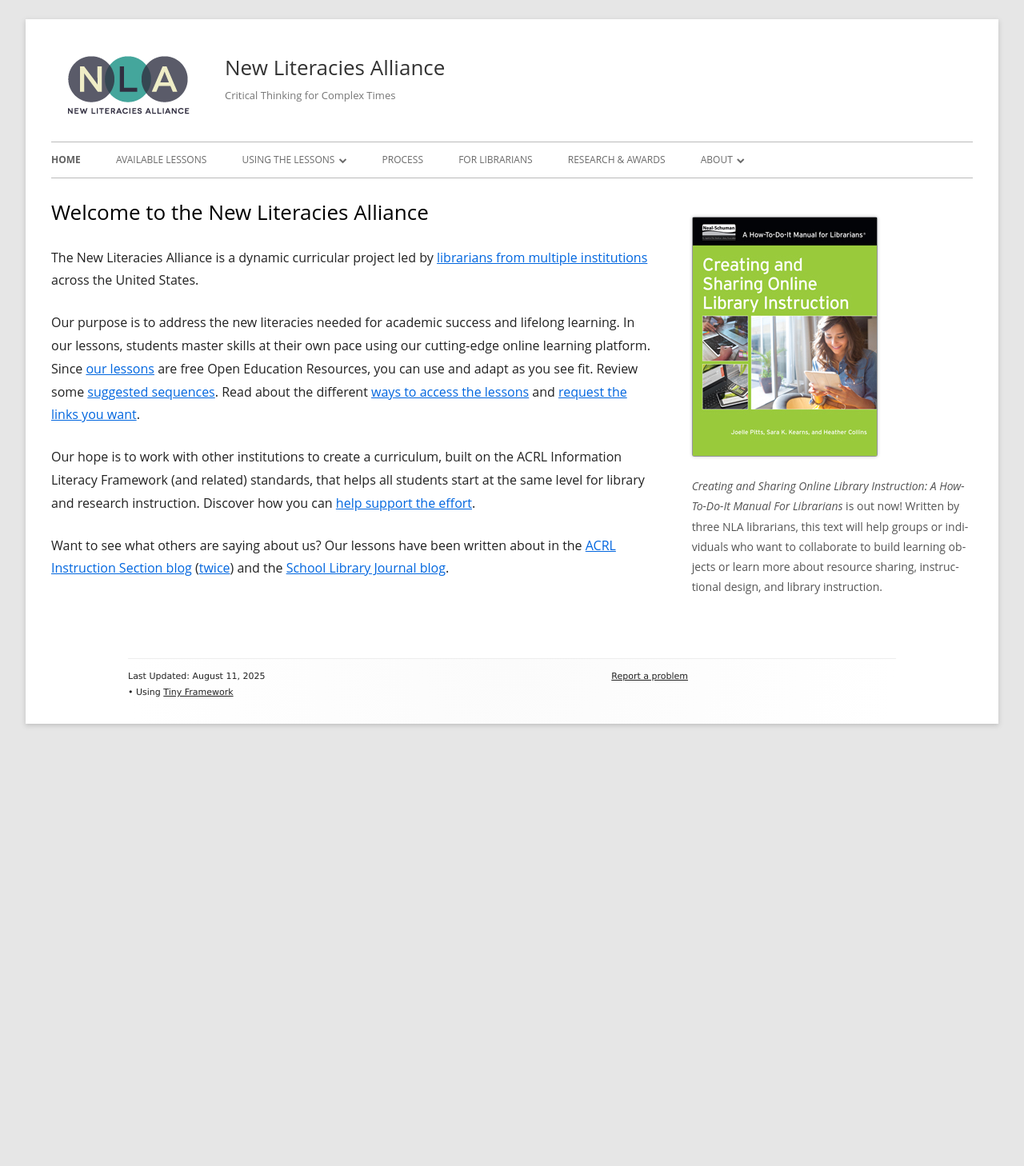
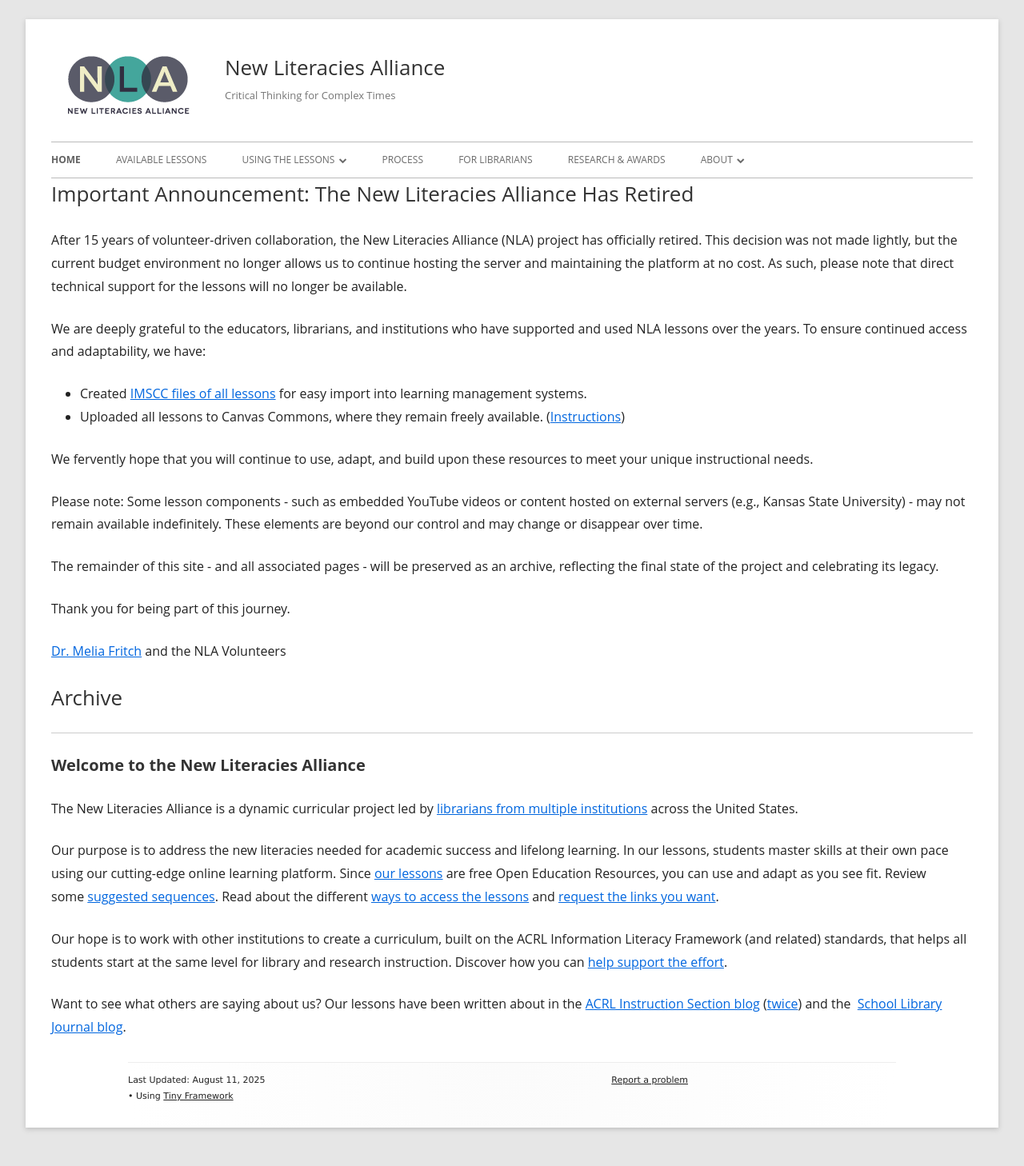
Before and after one commit to newliteraciesalliance/newliteraciesalliance.org, a Jekyll site: the page built from index.html, in a window 1280 px wide. Shown: the whole page at 80% size. Built offline with Jekyll 4.4.1, drawn with Linux system fonts in a browser that asks for light colours; before the commit the page ends 953 px from its top, so only the background shows below that.

Commit message:
Update with current text

```diff
--- a/index.html
+++ b/index.html
@@ -4,73 +4,26 @@
 
 layout: home
 # title: Welcome to New Literacies Alliance
+title: "New Literacies Alliance"
 ---
-<div id="content" class="site-content">
-    <div id="primary" class="content-area">
-        <main id="main" class="site-main" itemscope="itemscope" itemprop="mainContentOfPage">
-            <article id="post-31" class="post-31 page type-page status-publish" itemscope=""
-                itemtype="https://schema.org/Article">
-                <header class="entry-header">
-                    <h1 class="entry-title" itemprop="headline">Welcome to the New Literacies Alliance</h1>
-                    <link itemprop="mainEntityOfPage" href="{{ "/" | relative_url }}" />
-                </header>
-                <div class="entry-content" itemprop="articleBody">
-                    <p>The New Literacies Alliance is a dynamic curricular project led by <a href="{{ "/about-us/" | relative_url }}">librarians from multiple institutions</a> across the United States.</p>
-                    <p>Our purpose is to address the new literacies needed for academic success and lifelong learning.
-                        In our lessons, students master skills at their own pace using our cutting-edge online learning
-                        platform. Since <a style="font-size: 1rem;" href="{{ "/available-lessons/" | relative_url }}">our lessons</a><span style="font-size: 1rem;"> are free Open Education Resources, you
-                        can use and adapt as you see fit. </span><span style="font-size: 1rem;">Review
-                        some</span><span style="font-size: 1rem;"> </span><a style="font-size: 1rem;" href="{{ "/using-lessons/popular-sequences/" | relative_url }}">suggested sequences</a><span
-                            style="font-size: 1rem;">. Read about the different</span><span style="font-size: 1rem;">
-                        </span><a style="font-size: 1rem;" href="{{ "/using-lessons/get-lesson-links/" | relative_url }}">ways to access the lessons</a> and<span style="font-size: 1rem;"> </span><a
-                        style="font-size: 1rem;"
-                        href="{{ "/using-lessons/get-lesson-links/" | relative_url }}">request
-                        the links you want</a>.<span style="font-size: 1rem;"> </span>
-                    </p>
-                    <p>Our hope is to work with other institutions to create a curriculum, built on the ACRL Information
-                        Literacy Framework (and related) standards, that helps all students start at the same level for
-                        library and research instruction. Discover how you can <a href="{{ "/about-us/join/" | relative_url }}">help support the effort</a>.
-                    </p>
-                    <p>Want to see what others are saying about us? Our lessons have been written about in the <a
-                        style="font-size: 1rem;"
-                        href="https://acrl.ala.org/IS/instruction-tools-resources-2/pedagogy/primo-peer-reviewed-instruction-materials-online/primo-site-of-the-month/march-2017-site-of-the-month/">ACRL
-                        Instruction Section blog</a><span style="font-size: 1rem;"> </span><span
-                            style="font-size: 1rem;">(</span><a style="font-size: 1rem;"
-                            href="https://acrl.ala.org/IS/instruction-tools-resources-2/pedagogy/primo-peer-reviewed-instruction-materials-online/primo-site-of-the-month/april-2017-site-of-the-month/">twice</a><span
-                            style="font-size: 1rem;">)</span><span style="font-size: 1rem;"> </span><span
-                            style="font-size: 1rem;">and the </span><span style="font-size: 1rem;"> </span><a
-                            style="font-size: 1rem;"
-                            href="http://blogs.slj.com/neverendingsearch/2018/07/12/a-little-help-from-our-academic-friends-five-fine-portals-for-instructional-fodder/">School
-                        Library Journal blog</a><span style="font-size: 1rem;">.</span>
-                    </p>
-                </div>
-                <!-- .entry-content -->
-                <footer class="entry-meta"> </footer>
-                <!-- .entry-meta -->
-            </article>
-            <!-- #post-31 -->
-        </main>
-        <!-- .site-main -->
-    </div>
-    <!-- #primary -->
-    <aside id="secondary" class="sidebar widget-area" aria-labelledby="sidebar-header" itemscope="itemscope"
-        itemtype="https://schema.org/WPSideBar">
-        <h2 class="screen-reader-text" id="sidebar-header">Main Sidebar</h2>
-        <section id="text-6" class="widget widget_text">
-            <div class="textwidget">
-                <p>
-                    <a href="https://www.alastore.ala.org/content/creating-and-sharing-online-library-instruction-how-do-it-manual-librarians"
-                        target="_blank" rel="noopener"><img loading="lazy" decoding="async"
-                    class="alignnone size-medium wp-image-802" src="{{ "/assets/images/CreatingSharingOnlineLibraryInstruction-232x300.png" | relative_url }}"
-                    alt="" width="232" height="300" /></a>
-                    <br /> <em>Creating and Sharing Online Library Instruction: A How-To-Do-It Manual For
-                    Librarians</em> is out now! Written by three NLA librarians, this text will help groups or
-                    individuals who want to collaborate to build learning objects or learn more about resource sharing,
-                    instructional design, and library instruction.
-                </p>
-            </div>
-        </section>
-    </aside>
-    <!-- #secondary -->
+<div class="entry-content" itemprop="articleBody">
+    <h2>Important Announcement: The New Literacies Alliance Has Retired</h2>
+    <p>After 15 years of volunteer-driven collaboration, the New Literacies Alliance (NLA) project has officially retired. This decision was not made lightly, but the current budget environment no longer allows us to continue hosting the server and maintaining the platform at no cost. As such, please note that direct technical support for the lessons will no longer be available.</p>
+    <p>We are deeply grateful to the educators, librarians, and institutions who have supported and used NLA lessons over the years. To ensure continued access and adaptability, we have:</p>
+    <ul>
+        <li>Created <a href="https://drive.google.com/file/d/1M5kBM4n4tbiTaTsZPyvdBMl-Kg9uPPdz/view?usp=sharing">IMSCC files of all lessons</a> for easy import into learning management systems.</li>
+        <li>Uploaded all lessons to Canvas Commons, where they remain freely available. (<a href="https://newliteraciesalliance.org/wp-content/uploads/2025/08/NLA_Lessons_Import_Instruction_Sheet.docx">Instructions</a>)</li>
+    </ul>
+    <p>We fervently hope that you will continue to use, adapt, and build upon these resources to meet your unique instructional needs.</p>
+    <p>Please note: Some lesson components - such as embedded YouTube videos or content hosted on external servers (e.g., Kansas State University) - may not remain available indefinitely. These elements are beyond our control and may change or disappear over time.</p>
+    <p>The remainder of this site - and all associated pages - will be preserved as an archive, reflecting the final state of the project and celebrating its legacy.</p>
+    <p>Thank you for being part of this journey.</p>
+    <p><a href="mailto:melia@ksu.edu">Dr. Melia Fritch</a> and the NLA Volunteers</p>
+    <h2>Archive</h2>
+    <hr>
+    <h3>Welcome to the New Literacies Alliance</h3>
+    <p>The New Literacies Alliance is a dynamic curricular project led by <a href="https://newliteraciesalliance.org/about-us/">librarians from multiple institutions</a> across the United States.</p>
+    <p>Our purpose is to address the new literacies needed for academic success and lifelong learning.&nbsp;In our lessons, students master skills at their own pace using our cutting-edge online learning platform.&nbsp;Since&nbsp;<a style="font-size: 1rem;" href="https://newliteraciesalliance.org/available-lessons/">our lessons</a><span style="font-size: 1rem;">&nbsp;are free Open Education Resources, you can use and adapt as you see fit.&nbsp;</span><span style="font-size: 1rem;">Review some</span><span style="font-size: 1rem;">&nbsp;</span><a style="font-size: 1rem;" href="https://newliteraciesalliance.org/using-lessons/popular-sequences/">suggested sequences</a><span style="font-size: 1rem;">. Read about the different</span><span style="font-size: 1rem;">&nbsp;</span><a style="font-size: 1rem;" href="https://newliteraciesalliance.org/using-lessons/get-lesson-links/">ways to access the lessons</a>&nbsp;and<span style="font-size: 1rem;">&nbsp;</span><a style="font-size: 1rem;" href="https://docs.google.com/forms/d/e/1FAIpQLSdeagcSZqeOCqu8MmlNRfNczyZHszjAgBkwhGA9NHF1xN9fEg/viewform?usp=sf_link">request the links you want</a>.<span style="font-size: 1rem;">&nbsp;</span></p>
+    <p>Our hope is to work with other institutions to create a curriculum, built on the ACRL Information Literacy Framework (and related) standards, that&nbsp;helps all students start at the same level for library and research instruction.&nbsp;Discover how you can&nbsp;<a href="https://newliteraciesalliance.org/about-us/join/">help support the effort</a>.</p>
+    <p>Want to see what others are saying about us? Our lessons have been written about in the&nbsp;<a style="font-size: 1rem;" href="https://acrl.ala.org/IS/instruction-tools-resources-2/pedagogy/primo-peer-reviewed-instruction-materials-online/primo-site-of-the-month/march-2017-site-of-the-month/">ACRL Instruction Section blog</a><span style="font-size: 1rem;">&nbsp;</span><span style="font-size: 1rem;">(</span><a style="font-size: 1rem;" href="https://acrl.ala.org/IS/instruction-tools-resources-2/pedagogy/primo-peer-reviewed-instruction-materials-online/primo-site-of-the-month/april-2017-site-of-the-month/">twice</a><span style="font-size: 1rem;">)</span><span style="font-size: 1rem;">&nbsp;</span><span style="font-size: 1rem;">and the&nbsp;</span><span style="font-size: 1rem;">&nbsp;</span><a style="font-size: 1rem;" href="http://blogs.slj.com/neverendingsearch/2018/07/12/a-little-help-from-our-academic-friends-five-fine-portals-for-instructional-fodder/">School Library Journal blog</a><span style="font-size: 1rem;">.</span></p>
 </div>
-<!-- #content .site-content -->
```
